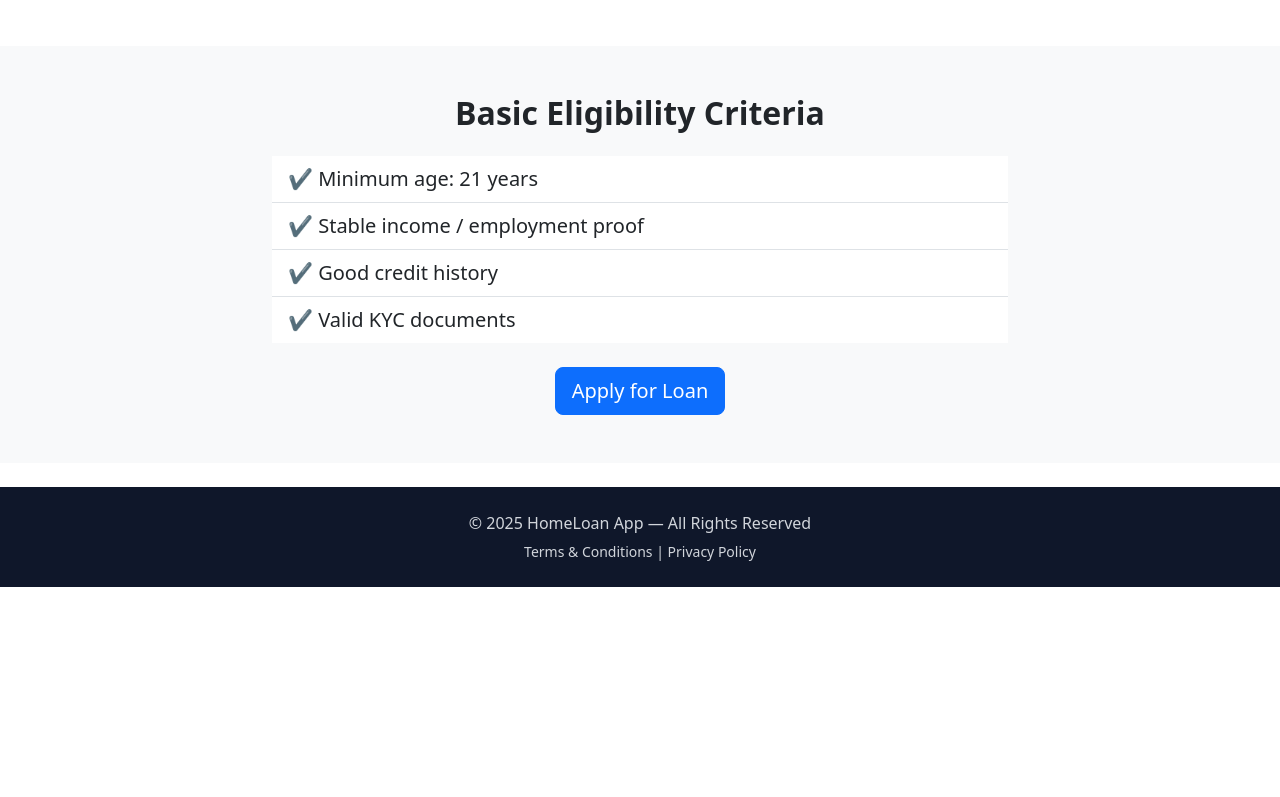
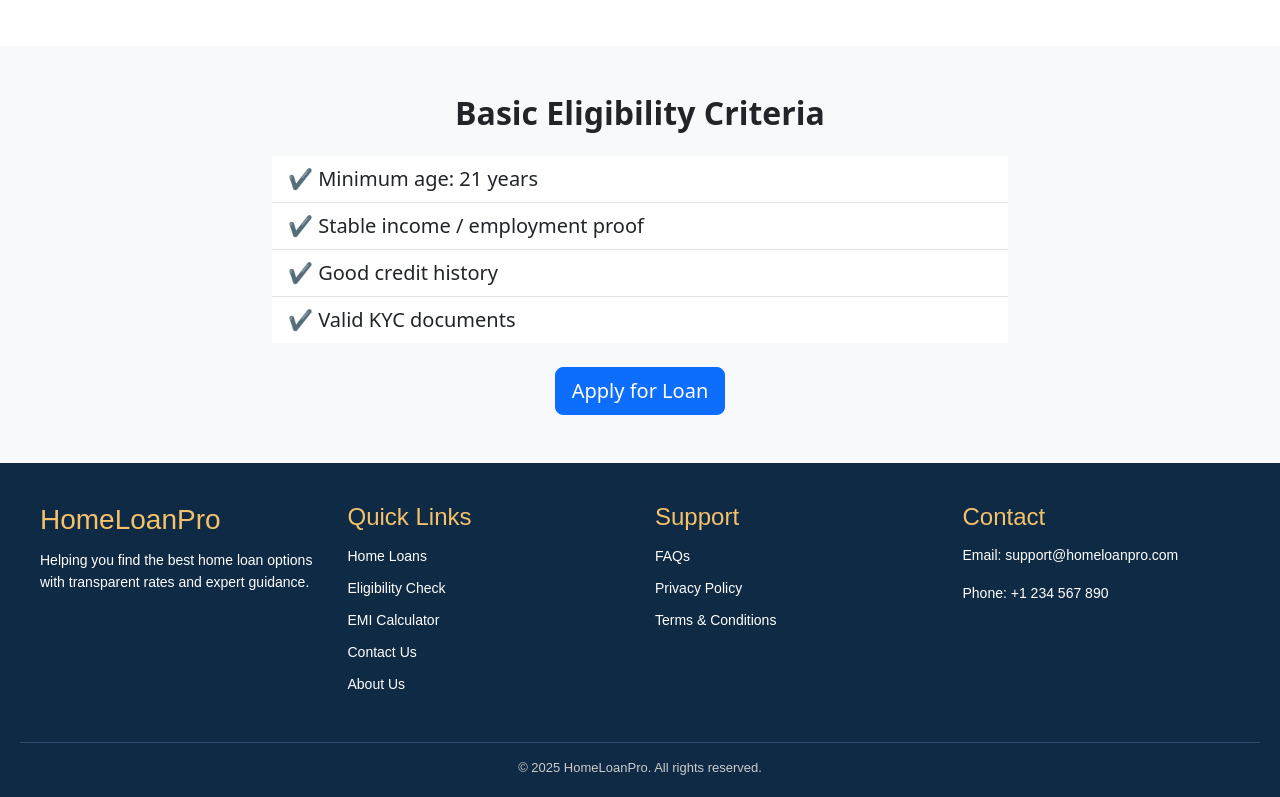
Before and after one commit to pujaphalke/BankCorp-Frontend, a React (Vite) app in the folder bankcorp-app/: page / in a window 1280 px wide. Shown: the part 731-1528 px from the top of the page. Before the commit the page ends 1318 px from the top, so only its background shows below. Built offline with nearby package versions, Linux system fonts and the light colour scheme.

Commit message:
puja added the footer, Contact us and About us Components.

```diff
--- a/bankcorp-app/src/App.jsx
+++ b/bankcorp-app/src/App.jsx
@@ -9,6 +9,9 @@ import Home from './Components/Home'
 import Enquiry from './Components/Enquiry'
 import EmiCalculator from './Components/EmiCalculator'
 import Login from './Components/Login'
+import Footer from './Footer'
+import Contact from './Footer-Components/Contact'
+import About from './Footer-Components/About'
 
 function App() {
   const [count, setCount] = useState(0)
@@ -24,8 +27,12 @@ function App() {
         <Route path='enquiry' element={<Enquiry/>}></Route>
         <Route path='emicheck' element={<EmiCalculator/>}></Route>
         <Route path='login' element={<Login/>}></Route>
+        <Route path='contact' element={<Contact></Contact>}></Route>
+        <Route path='about'element={<About/>}></Route>
+        </Routes>
 
-      </Routes>
+        <Footer></Footer>
+
       </BrowserRouter>
     </>
   )
--- a/bankcorp-app/src/Components/Home.jsx
+++ b/bankcorp-app/src/Components/Home.jsx
@@ -82,12 +82,12 @@ function Home() {
 
 
 
-  <footer className="py-4 mt-4">
+  {/* <footer className="py-4 mt-4">
     <div className="container text-center">
       <p className="mb-1">© 2025 HomeLoan App — All Rights Reserved</p>
       <small>Terms & Conditions | Privacy Policy</small>
     </div>
-  </footer>
+  </footer> */}
 
 
 
--- /dev/null
+++ b/bankcorp-app/src/Footer-Components/About.css
@@ -0,0 +1,62 @@
+.about {
+  padding: 70px 20px;
+  background-color: #ffffff;
+}
+
+.about-container {
+  max-width: 1200px;
+  margin: auto;
+  display: grid;
+  grid-template-columns: repeat(auto-fit, minmax(320px, 1fr));
+  gap: 40px;
+  align-items: center;
+}
+
+.about-content h2 {
+  color: #0f2a44;
+  margin-bottom: 15px;
+}
+
+.about-content p {
+  font-size: 15px;
+  color: #444;
+  margin-bottom: 15px;
+  line-height: 1.7;
+}
+
+.about-highlights {
+  list-style: none;
+  padding: 0;
+  margin-top: 20px;
+}
+
+.about-highlights li {
+  margin-bottom: 10px;
+  font-size: 14px;
+  color: #0f2a44;
+}
+
+.about-stats {
+  display: grid;
+  grid-template-columns: repeat(2, 1fr);
+  gap: 20px;
+}
+
+.stat-card {
+  background-color: #f5f7fa;
+  padding: 25px;
+  border-radius: 6px;
+  text-align: center;
+  box-shadow: 0 4px 10px rgba(0, 0, 0, 0.06);
+}
+
+.stat-card h3 {
+  font-size: 28px;
+  color: #0f2a44;
+  margin-bottom: 8px;
+}
+
+.stat-card p {
+  font-size: 14px;
+  color: #555;
+}
--- /dev/null
+++ b/bankcorp-app/src/Footer-Components/About.jsx
@@ -0,0 +1,61 @@
+import React from 'react'
+import './About.css'
+
+function About() {
+  return (
+    <div>
+        <section className="about">
+      <div className="about-container">
+
+        {/* Left – Text Content */}
+        <div className="about-content">
+          <h2>About HomeLoanPro</h2>
+          <p>
+            HomeLoanPro is dedicated to helping individuals and families achieve
+            their dream of owning a home. We provide transparent, affordable,
+            and easy-to-understand home loan solutions.
+          </p>
+
+          <p>
+            Our platform connects you with trusted lenders, competitive interest
+            rates, and expert guidance throughout your home-buying journey.
+          </p>
+
+          <ul className="about-highlights">
+            <li>✔ Competitive interest rates</li>
+            <li>✔ Fast eligibility checks</li>
+            <li>✔ Simple EMI calculations</li>
+            <li>✔ Trusted lending partners</li>
+          </ul>
+        </div>
+
+        {/* Right – Stats / Info Cards */}
+        <div className="about-stats">
+          <div className="stat-card">
+            <h3>10+</h3>
+            <p>Years of Experience</p>
+          </div>
+
+          <div className="stat-card">
+            <h3>50K+</h3>
+            <p>Happy Customers</p>
+          </div>
+
+          <div className="stat-card">
+            <h3>30+</h3>
+            <p>Banking Partners</p>
+          </div>
+
+          <div className="stat-card">
+            <h3>99%</h3>
+            <p>Customer Satisfaction</p>
+          </div>
+        </div>
+
+      </div>
+    </section>
+    </div>
+  )
+}
+
+export default About
--- /dev/null
+++ b/bankcorp-app/src/Footer-Components/Contact.css
@@ -0,0 +1,69 @@
+.contact {
+  padding: 60px 20px;
+  background-color: #f5f7fa;
+}
+
+.contact-container {
+  max-width: 1200px;
+  margin: auto;
+  display: grid;
+  grid-template-columns: repeat(auto-fit, minmax(300px, 1fr));
+  gap: 40px;
+}
+
+.contact-info h2 {
+  color: #0f2a44;
+  margin-bottom: 15px;
+}
+
+.contact-info p {
+  font-size: 15px;
+  margin-bottom: 20px;
+  color: #444;
+}
+
+.info-item {
+  margin-bottom: 12px;
+}
+
+.info-item span {
+  font-weight: bold;
+  color: #0f2a44;
+}
+
+.contact-form {
+  background-color: #ffffff;
+  padding: 30px;
+  border-radius: 6px;
+  box-shadow: 0 4px 12px rgba(0, 0, 0, 0.08);
+}
+
+.contact-form h3 {
+  margin-bottom: 20px;
+  color: #0f2a44;
+}
+
+.contact-form form input,
+.contact-form form textarea {
+  width: 100%;
+  padding: 10px;
+  margin-bottom: 15px;
+  border: 1px solid #ccc;
+  border-radius: 4px;
+  font-size: 14px;
+}
+
+.contact-form button {
+  width: 100%;
+  padding: 12px;
+  background-color: #0f2a44;
+  color: #ffffff;
+  border: none;
+  font-size: 15px;
+  border-radius: 4px;
+  cursor: pointer;
+}
+
+.contact-form button:hover {
+  background-color: #123a5e;
+}
--- /dev/null
+++ b/bankcorp-app/src/Footer-Components/Contact.jsx
@@ -0,0 +1,91 @@
+import React, { useState } from 'react'
+import './Contact.css'
+
+function Contact() {
+
+     const [formData, setFormData] = useState({
+    name: "",
+    email: "",
+    phone: "",
+    message: "",
+  });
+
+  const handleChange = (e) => {
+    setFormData({ ...formData, [e.target.name]: e.target.value });
+  };
+
+  const handleSubmit = (e) => {
+    e.preventDefault();
+    console.log("Contact Form Data:", formData);
+    alert("Thank you! We will contact you shortly.");
+    setFormData({ name: "", email: "", phone: "", message: "" });
+  };
+  return (
+    <div>
+        <div className="contact">
+      <div className="contact-container">
+
+        {/* Left – Contact Info */}
+        <div className="contact-info">
+          <h2>Contact Us</h2>
+          <p>
+            Have questions about home loans, eligibility, or EMI options?
+            Reach out to our experts.
+          </p>
+
+          <div className="info-item">
+            <span>Email:</span>
+            <p>support@homeloanpro.com</p>
+          </div>
+
+          <div className="info-item">
+            <span>Phone:</span>
+            <p>+1 234 567 890</p>
+          </div>
+
+          <div className="info-item">
+            <span>Address:</span>
+            <p>123 Finance Street, New York, USA</p>
+          </div>
+        </div>
+
+        {/* Right – Contact Form */}
+        <div className="contact-form">
+          <h3>Send Us a Message</h3>
+
+          <form onSubmit={handleSubmit}>
+            <input
+              type="text" name="name" placeholder="Your Name" value={formData.name}
+              onChange={handleChange}
+              required
+            />
+
+            <input
+              type="email" name="email" placeholder="Your Email"value={formData.email}
+              onChange={handleChange}
+              required
+            />
+
+            <input
+              type="tel" name="phone" placeholder="Phone Number" value={formData.phone}
+              onChange={handleChange}
+              required
+            />
+
+            <textarea
+              name="message" placeholder="Your Message"rows="4"value={formData.message}
+              onChange={handleChange}
+              required
+            ></textarea>
+
+            <button type="submit">Submit</button>
+          </form>
+        </div>
+
+      </div>
+    </div>
+    </div>
+  )
+}
+
+export default Contact
--- /dev/null
+++ b/bankcorp-app/src/Footer.css
@@ -0,0 +1,53 @@
+.footer {
+  background-color: #0f2a44;
+  color: #ffffff;
+  padding: 40px 20px 20px;
+  font-family: Arial, sans-serif;
+}
+
+.footer-container {
+  display: grid;
+  grid-template-columns: repeat(auto-fit, minmax(220px, 1fr));
+  gap: 30px;
+  max-width: 1200px;
+  margin: auto;
+}
+
+.footer-section h3,
+.footer-section h4 {
+  margin-bottom: 12px;
+  color: #f5c26b;
+}
+
+.footer-section p {
+  font-size: 14px;
+  line-height: 1.6;
+}
+
+.footer-section ul {
+  list-style: none;
+  padding: 0;
+}
+
+.footer-section ul li {
+  margin-bottom: 8px;
+}
+
+.footer-section ul li a {
+  color: #ffffff;
+  text-decoration: none;
+  font-size: 14px;
+}
+
+.footer-section ul li a:hover {
+  text-decoration: underline;
+}
+
+.footer-bottom {
+  border-top: 1px solid #2e4c6d;
+  margin-top: 30px;
+  padding-top: 15px;
+  text-align: center;
+  font-size: 13px;
+  color: #cccccc;
+}
--- /dev/null
+++ b/bankcorp-app/src/Footer.jsx
@@ -0,0 +1,54 @@
+import React from 'react'
+import './Footer.css'
+import { Link } from 'react-router-dom'
+
+function Footer() {
+  return (
+    <div>
+
+    <footer className="footer">
+      <div className="footer-container">
+        <div className="footer-section">
+          <h3>HomeLoanPro</h3>
+          <p>
+            Helping you find the best home loan options with transparent rates
+            and expert guidance.
+          </p>
+        </div>
+
+        <div className="footer-section">
+          <h4>Quick Links</h4>
+          <ul>
+            <li><a href="/home-loans">Home Loans</a></li>
+            <li><a href="/eligibility">Eligibility Check</a></li>
+            <li><a href="/calculator">EMI Calculator</a></li>
+            <li><Link to={'contact'}>Contact Us</Link></li>
+            <li><Link to={'about'}>About Us</Link></li>
+          </ul>
+        </div>
+
+        <div className="footer-section">
+          <h4>Support</h4>
+          <ul>
+            <li><a href="/faq">FAQs</a></li>
+            <li><a href="/privacy">Privacy Policy</a></li>
+            <li><a href="/terms">Terms & Conditions</a></li>
+          </ul>
+        </div>
+
+        <div className="footer-section">
+          <h4>Contact</h4>
+          <p>Email: support@homeloanpro.com</p>
+          <p>Phone: +1 234 567 890</p>
+        </div>
+      </div>
+
+      <div className="footer-bottom">
+        © {new Date().getFullYear()} HomeLoanPro. All rights reserved.
+      </div>
+    </footer>
+    </div>
+  )
+}
+
+export default Footer
```
Also changed, not shown: bankcorp-app/src/Components/Enquiry.jsx (+19 -12 lines), bankcorp-app/src/Header.jsx (+14 -14 lines), bankcorp-app/src/Components/Sidebar.jsx (line endings or trailing spaces).
